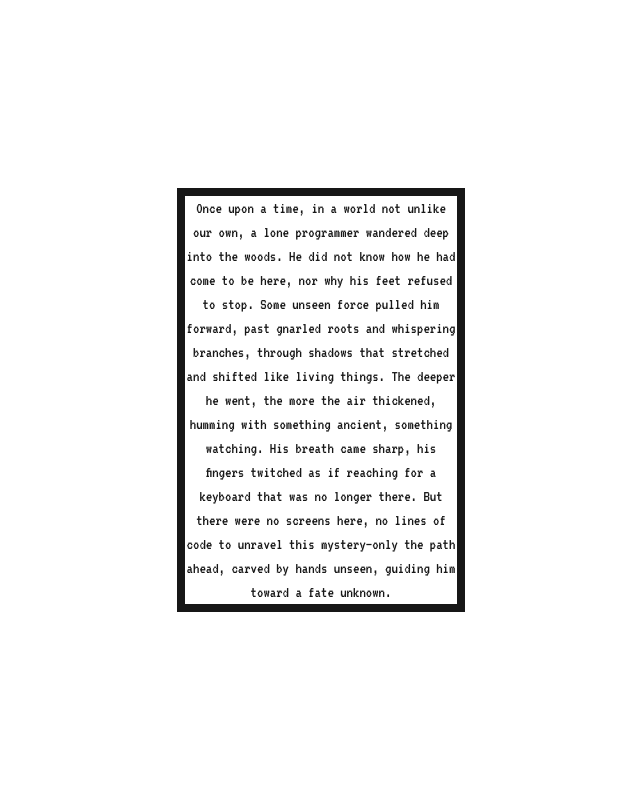
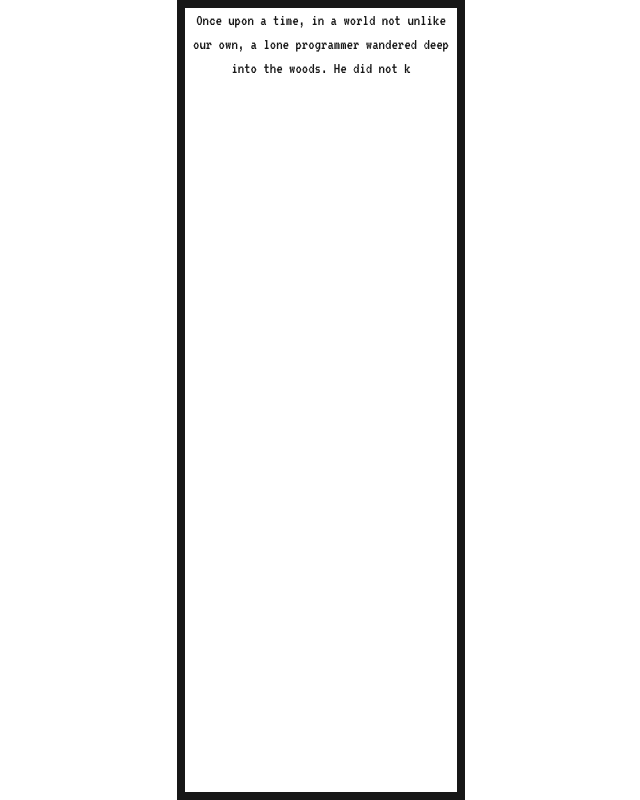
Before and after one commit to AGCB/ff2, a Next.js app: page /StoryStart in a window 1280 px wide. Shown: the whole page, without its empty margins (319-959 px from the left). Built offline with nearby package versions, Linux system fonts and the light colour scheme.

Commit message:
add typewriter on storyStartPage

```diff
--- a/src/app/StoryStart/page.tsx
+++ b/src/app/StoryStart/page.tsx
@@ -1,12 +1,13 @@
 import CONSTS from "../CONSTS";
+import Typewriter from "../components/TypeWriter";
 import vt323 from "../fonts/Vt323";
 export default function StoryStart() {
   return (
     <div
       className={`${vt323.className} flex justify-center items-center w-full h-screen`}
     >
-      <div className="text-center text-1xl border-8 w-72 ">
-        {CONSTS.STORY_START}
+      <div className="text-center text-1xl border-8 w-72 h-svh">
+        <Typewriter text={CONSTS.STORY_START} speed={50} />
       </div>
     </div>
   );
--- /dev/null
+++ b/src/app/components/TypeWriter.tsx
@@ -0,0 +1,26 @@
+"use client";
+import React, { useState, useEffect } from "react";
+
+type TypewriterProps = {
+  text: String;
+  speed: any;
+};
+function Typewriter({ text, speed = 50 }: TypewriterProps) {
+  const [displayedText, setDisplayedText] = useState("");
+  const [index, setIndex] = useState(0);
+
+  useEffect(() => {
+    if (index < text.length) {
+      const timer = setTimeout(() => {
+        setDisplayedText((prevText) => prevText + text[index]);
+        setIndex((prevIndex) => prevIndex + 1);
+      }, speed);
+
+      return () => clearTimeout(timer);
+    }
+  }, [index, text, speed]);
+
+  return <span>{displayedText}</span>;
+}
+
+export default Typewriter;
```
